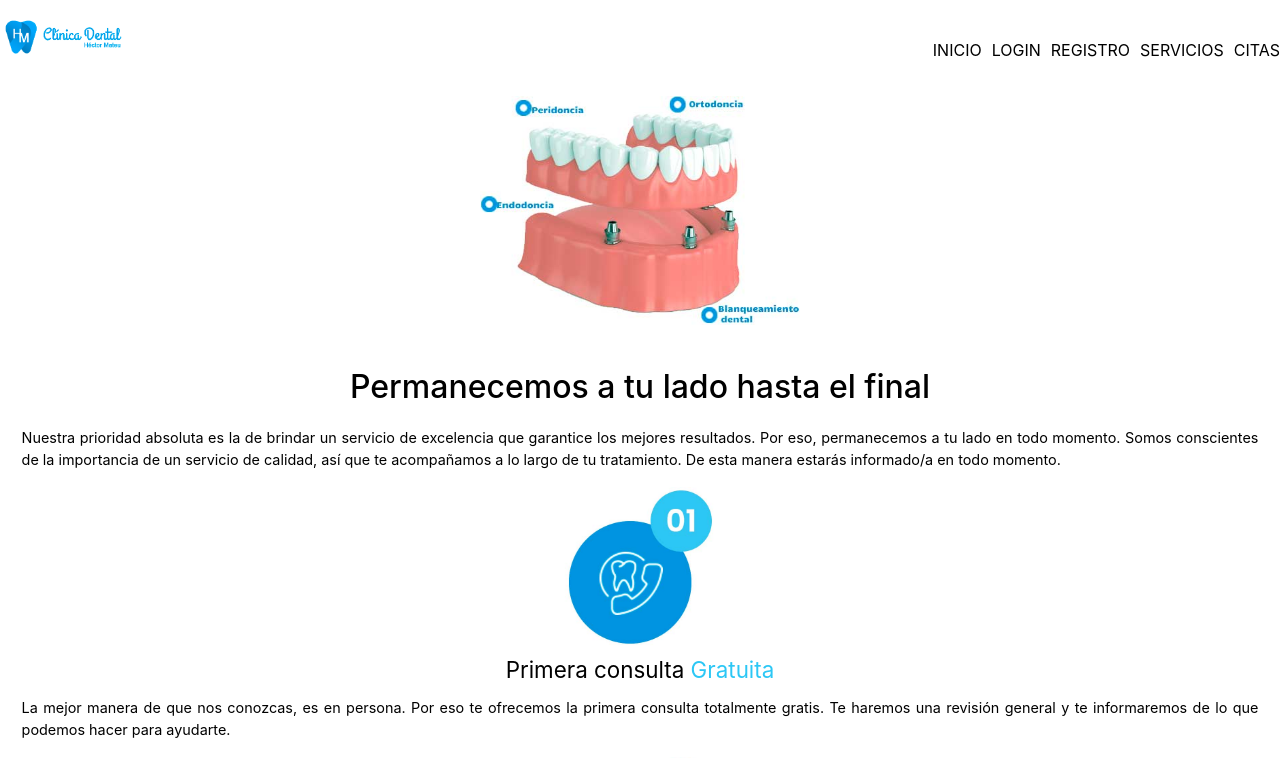
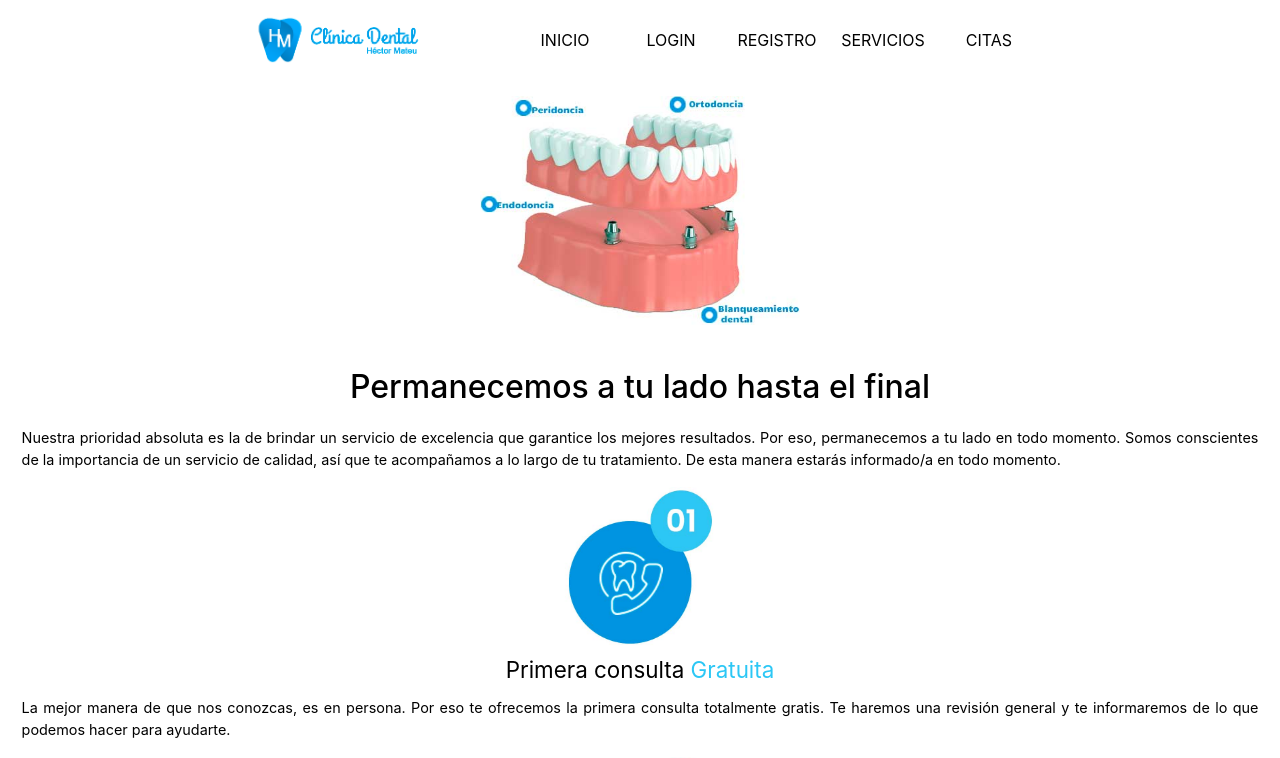
Before and after one commit to hmateu/frontDentalClinic, a React (Vite) app: page / in a window 1280 px wide. Shown: the top 758 px of the page. Built offline with nearby package versions, Linux system fonts and the light colour scheme.

Commit message:
feat: Improves the layout of navbar elements, both on mobile and PC

```diff
--- a/src/common/Header/Header.css
+++ b/src/common/Header/Header.css
@@ -6,6 +6,22 @@
     justify-content: space-between;
     align-items: center;
 }
+.left{
+    display: flex;
+}
 .left img{
-    width: 8em;
+    width: 11em;
+    margin-left: .5em;
+    cursor: pointer;
 }
+/* LAPTOP */
+@media only screen and (min-width: 1200px) {
+    .headerStyle{
+        display: flex;
+        justify-content: center;
+    }
+    .right{
+        height: 10vh;
+        display: flex;
+    }
+}
--- a/src/common/Header/Header.jsx
+++ b/src/common/Header/Header.jsx
@@ -2,11 +2,13 @@ import React from "react";
 import "./Header.css";
 import banner from "../../img/banner.png";
 import Navbar from "../Navbar/Navbar";
+import { useNavigate } from "react-router-dom";
 export const Header = () => {
+    const navigate = useNavigate();
     return (
         <div className="headerStyle">
             <div className="left">
-                <img src={banner} />
+                <img src={banner} onClick={()=>{navigate("/")}}/>
             </div>
             <div className="right">
                 <Navbar />
--- a/src/common/Navbar/Navbar.css
+++ b/src/common/Navbar/Navbar.css
@@ -21,6 +21,19 @@
 .nav-menu li {
     margin-left: 10px;
     cursor: pointer;
+    display: flex;
+    justify-content: center;
+    align-items: center;
+    width: 6em;
+    transition: .3s;
+    border-radius: .5em;
+}
+
+.nav-menu li:hover{
+    background-color: #2cc7f5;
+    transition: .3s;
+    border-radius: .5em;
+    color: white;
 }
 
 .mobile-menu-icon {
--- a/src/pages/Home/Home.css
+++ b/src/pages/Home/Home.css
@@ -1,5 +1,4 @@
 .homeStyle {
-    height: 90vh;
     width: 100vw;
     background-color: white;
 }
```
